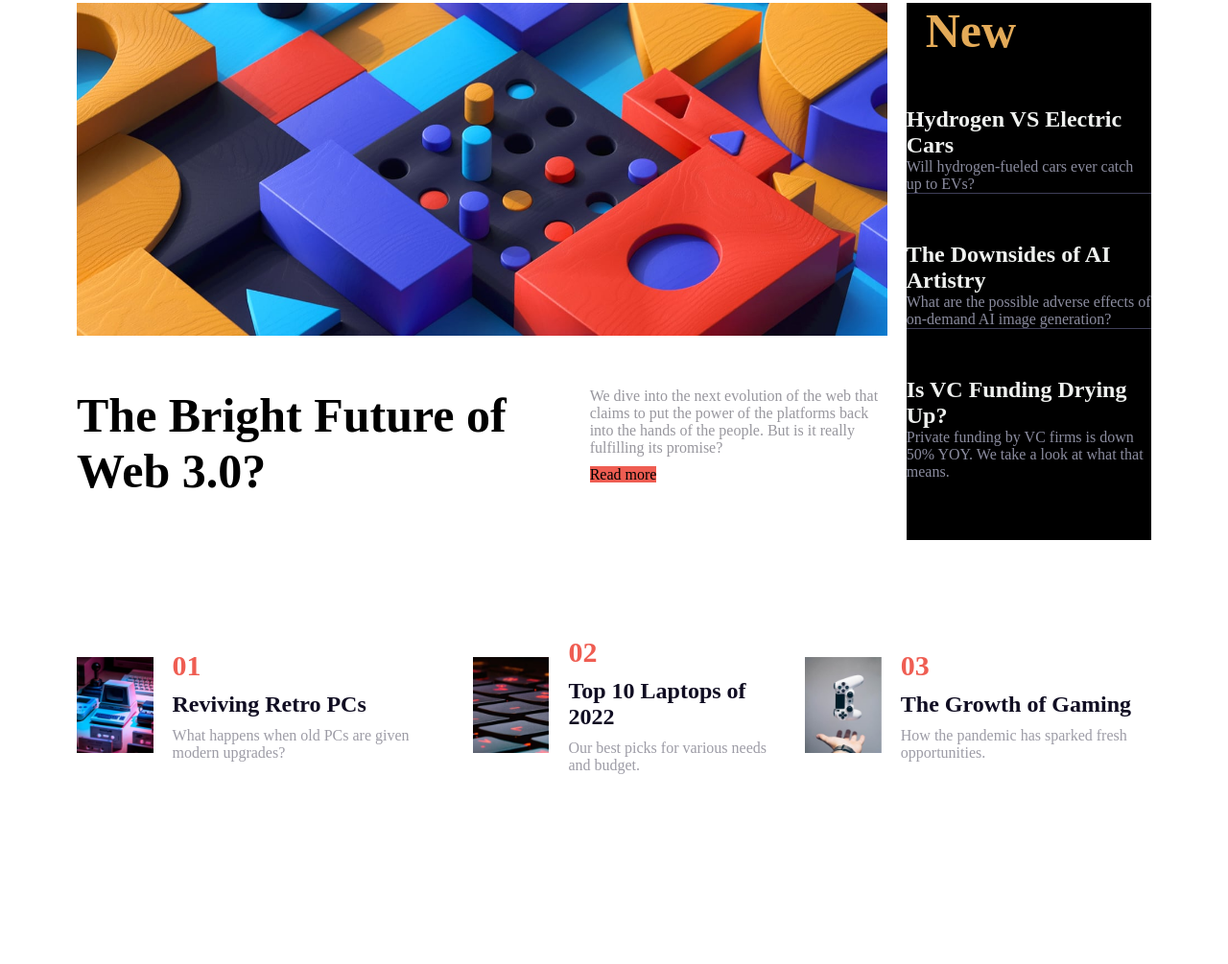
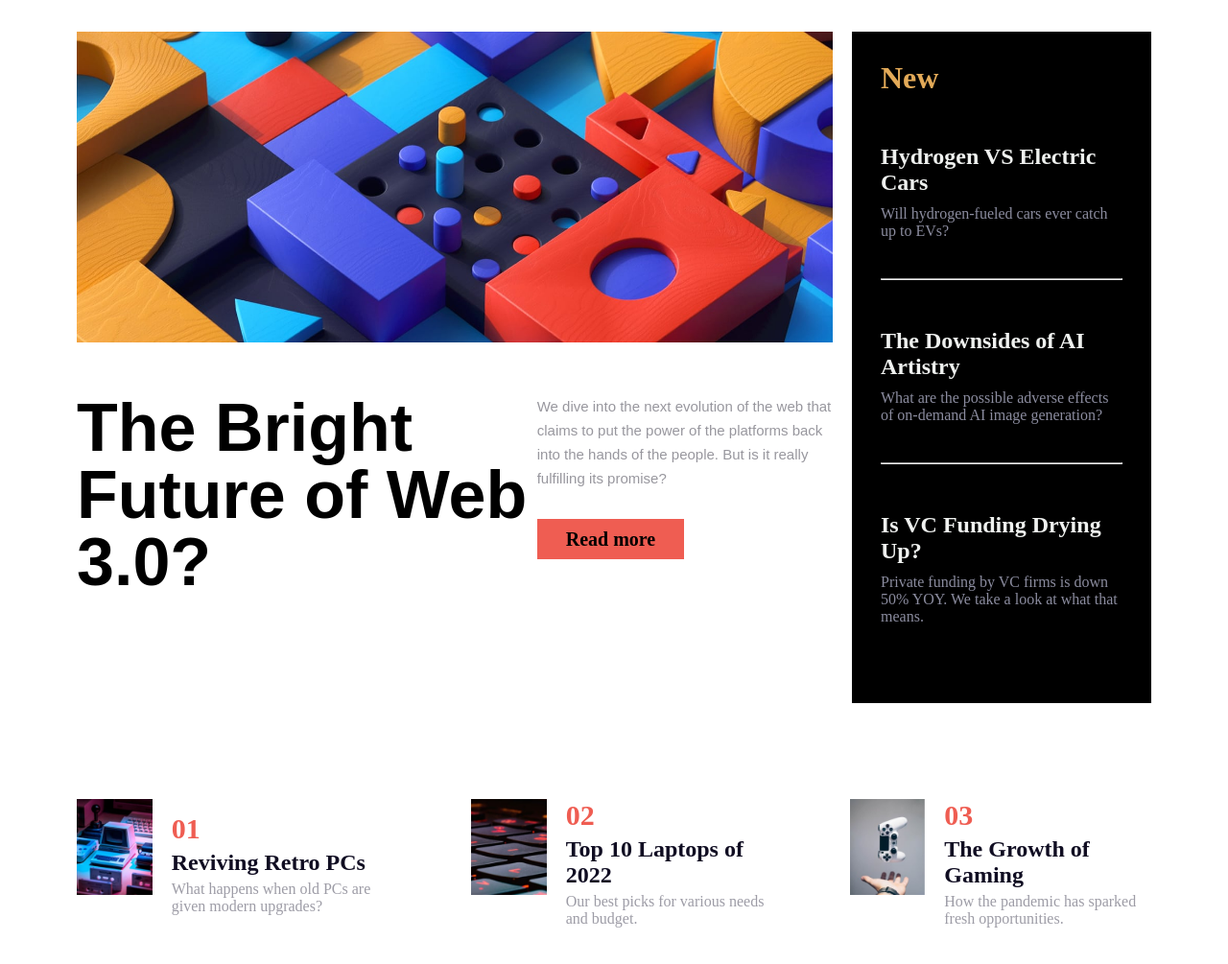
Before and after one commit to Isaac-blip98/homepage-challenge, a plain HTML site: page index.html in a window 1280 px wide. Shown: the part 135-1140 px from the top of the page at 96% size. Before the commit the page ends 1022 px from the top, so only its background shows below. Drawn offline with Linux system fonts and the light colour scheme.

Commit message:
updated style.css and index.html

```diff
--- a/index.html
+++ b/index.html
@@ -54,6 +54,7 @@
           <div class="news1">
             <h2>Hydrogen VS Electric Cars</h2>
             <p>Will hydrogen-fueled cars ever catch up to EVs?</p>
+            <hr class="line" />
           </div>
           <div class="news2">
             <h2>The Downsides of AI Artistry</h2>
@@ -61,6 +62,7 @@
               What are the possible adverse effects of on-demand AI image
               generation?
             </p>
+            <hr class="line" />
           </div>
           <div class="news3">
             <h2>Is VC Funding Drying Up?</h2>
@@ -72,12 +74,18 @@
         </div>
       </div>
       <div class="footer">
-        <img src="./assets/images/image-retro-pcs.jpg" alt="retro pcs image" />
+        <div class="footer1">
+          <img
+            src="./assets/images/image-retro-pcs.jpg"
+            alt="retro pcs image"
+          />
           <div class="footer-txt">
             <h1>01</h1>
             <h2>Reviving Retro PCs</h2>
             <p>What happens when old PCs are given modern upgrades?</p>
           </div>
+        </div>
+        <div class="footer2">
           <img
             src="./assets/images/image-top-laptops.jpg"
             alt="retro pcs image"
@@ -87,6 +95,8 @@
             <h2>Top 10 Laptops of 2022</h2>
             <p>Our best picks for various needs and budget.</p>
           </div>
+        </div>
+        <div class="footer3">
           <img
             src="./assets/images/image-gaming-growth.jpg"
             alt="retro pcs image"
@@ -98,5 +108,6 @@
           </div>
         </div>
       </div>
+    </div>
   </body>
 </html>
--- a/style.css
+++ b/style.css
@@ -9,9 +9,10 @@ body {
   justify-content: center;
   align-items: center;
   padding: 80px;
-  margin-top: -40px;
+  margin-top: -10px;
 }
-h1 {
+.header h1 {
+  font-family: Inter-ExtraBold, sans-serif;
   font-size: 50px;
 }
 .header {
@@ -23,10 +24,11 @@ h1 {
 .topbar {
   display: flex;
   flex-direction: row;
-  gap: 10px;
+  gap: 30px;
 }
 .topbar span {
-  color: #8b8a91;
+  color: #a7a5a8;
+  font-family: Inter-Regular, sans-serif;
 }
 .body {
   display: flex;
@@ -45,11 +47,11 @@ h1 {
   background-color: black;
   color: white;
   width: 40vw;
-  height: 70vh;
+  height: 80vh;
+  padding: 30px;
 }
 .right h1 {
   color: #e3aa58;
-  padding-left: 20px;
 }
 
 .right p {
@@ -62,21 +64,25 @@ h1 {
   display: flex;
   flex-direction: column;
   justify-content: center;
-  align-items: center;
-  border-bottom: #3f3f59 solid 1px;
+  gap: 10px;
+}
+.line{
+  width: 250px;
+  height: 0px;
+  color: #464660;
+  margin-top: 30px;
 }
 .news2{
   display: flex;
   flex-direction: column;
   justify-content: center;
-  align-items: center;
-  border-bottom: #3f3f59 solid 1px;
+  gap: 10px;
 }
 .news3{
   display: flex;
   flex-direction: column;
   justify-content: center;
-  align-items: center;
+  gap: 10px;
 }
 
 .pic img {
@@ -87,10 +93,15 @@ h1 {
   margin-top: 50px;
   display: flex;
   flex-direction: row;
-  gap: 20px;
+  gap: 10px;
 }
 .text1 {
   width: 200%;
+}
+.text1 h1{
+  font-family: Inter-Bold, sans-serif;
+  font-size: 70px;
+  line-height: 70px;
 }
 .text2 {
   display: flex;
@@ -99,20 +110,27 @@ h1 {
 }
 .text2 p {
   color: #98979e;
+  font-family: Inter-Regular, sans-serif;
+  font-size: 15px;
+  line-height: 25px;
 }
 .read {
-  width: 80px;
-  height: 80px;
+  padding: 30px;
+  padding-left: 0px;
 }
 .read a {
   background-color: #ef5d52;
+  padding: 10px;
+  font-size: 20px;
+  font-weight: 600;
+  padding-left: 30px;
+  padding-right: 30px;
 }
 .footer {
   display: flex;
   justify-content: space-between;
-  align-items: center;
   margin-top: 100px;
-  gap: 20px;
+  gap: 80px;
 }
 .footer img {
   width: 100px;
@@ -121,7 +139,8 @@ h1 {
 .footer-txt {
   display: flex;
   flex-direction: column;
-  gap: 10px;
+  justify-content: center;
+  gap: 5px;
 }
 .footer-txt h1 {
   font-size: 30px;
@@ -133,3 +152,16 @@ h1 {
 .footer-txt p {
   color: #9d9ca6;
 }
+.footer1, .footer2, .footer3 {
+  display: flex;
+  gap: 20px;
+}
+.footer1{
+  width: 200%;
+}
+.footer2{
+  width: 190%;
+}
+.footer3{
+  width: 190%;
+}
```
Lines whose indentation alone changed are shown as unchanged.
